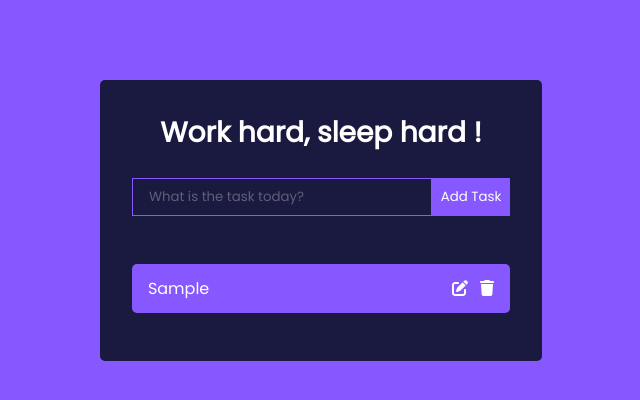
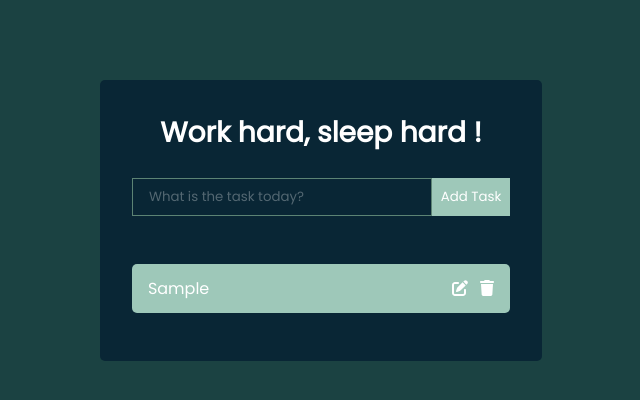
Before and after one commit to Doanhuutrung/todolist, a React (Create React App) app: page / in a window 1280 px wide. Both pictures are taken after typing "Sample" into the empty fields and a click on the button "Add Task". Shown: the top 400 px of the page, without its empty margins (319-959 px from the left). Built offline with nearby package versions, Linux system fonts and the light colour scheme.

Commit message:
customize the background and overview

```diff
--- a/src/App.css
+++ b/src/App.css
@@ -8,7 +8,7 @@
 }
 
 body {
-  background: #8758ff;
+  background: #1B4242;
   display: flex;
   justify-content: center;
   align-items: center;
@@ -25,7 +25,7 @@ h1 {
 }
 
 .TodoWrapper {
-  background: #1A1A40;
+  background: #092635;
   margin-top: 5rem;
   padding: 2rem;
   border-radius: 5px;
@@ -39,7 +39,7 @@ h1 {
 .todo-input {
   outline: none;
   background: none;
-  border: 1px solid #8758ff;
+  border: 1px solid #5C8374;
   padding: 0.5rem 1rem;
   margin-top: 1rem;
   margin-bottom: 2rem;
@@ -52,7 +52,7 @@ h1 {
 }
 
 .todo-btn {
-  background: #8758ff;
+  background: #9EC8B9;
   color: #fff;
   border: none;
   padding: 0.55rem;
@@ -63,7 +63,7 @@ h1 {
   display: flex;
   justify-content: space-between;
   align-items: center;
-  background: #8758ff;
+  background: #9EC8B9;
   color: #fff;
   padding: 0.75rem 1rem;
   border-radius: 5px;
@@ -80,7 +80,7 @@ h1 {
 }
 
 .completed {
-  color: #c5aeff;
+  color: #C69774;
   text-decoration: line-through;
   cursor: pointer;
 }
--- /dev/null
+++ b/src/styles/todoform.css
@@ -0,0 +1,4 @@
+input{
+  padding: 15px;
+  margin: 15px 0;
+}
```
